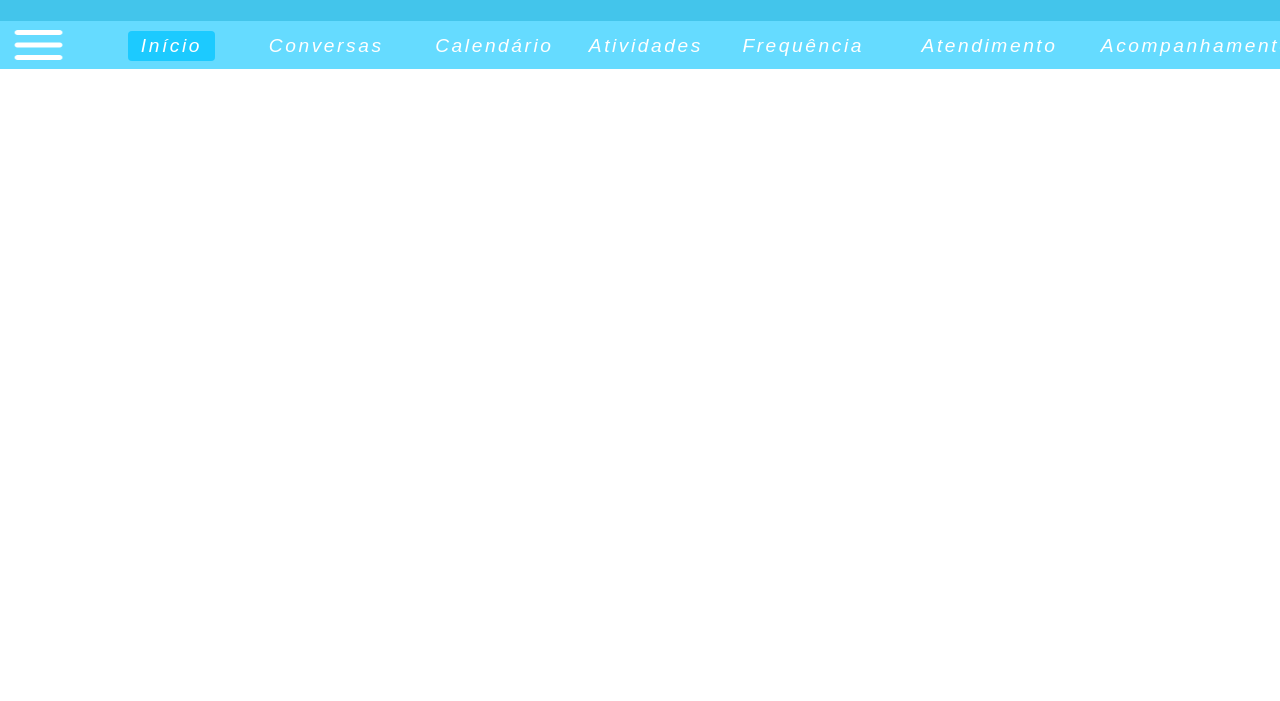
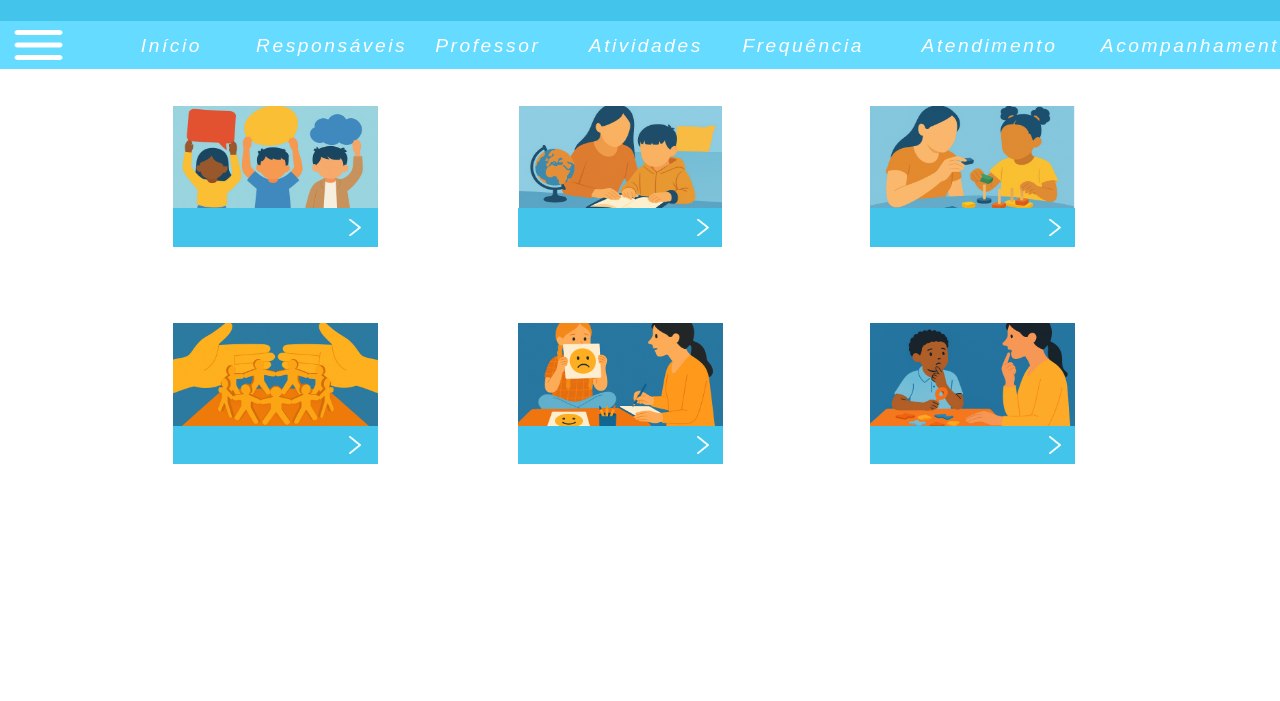
Before and after one commit to pedrohdasilva001/SEPA, a website: page HomeScreen.html in a window 1280 px wide. Shown: the part 99-800 px from the top of the page. Drawn offline with Linux system fonts and the light colour scheme.

Commit message:
Upgrades e Melhorias

```diff
--- a/HomeScreen.css
+++ b/HomeScreen.css
@@ -66,7 +66,7 @@ input:focus {
 }
 
 .user {
-    width: 3.6vw;
+    width: 3.0vw;
     height: auto;
     max-height: 7vh;
     z-index: 7;
@@ -82,7 +82,7 @@ input:focus {
     z-index: 7;
     position: fixed;
     top: 6vh;
-    left: 96vw;
+    left: 95.4vw;
 }
 
 .caixa3 {
@@ -112,15 +112,16 @@ input:focus {
     border: none;
     border-radius: 0.5vh;
     padding: 0.5vh 1vw;
+
 }
 
-.home1 { left: 10vw; background-color: #1ccaff; }
+.home1 { left: 10vw; }
 .home2 { left: 33vw; }
 .home3 { left: 45vw; }
 .home4 { left: 57vw; }
 .home5 { left: 71vw; }
 .home6 { left: 85vw; }
-.home7 { left: 20vw; }
+.home7 { left: 19vw; }
 
 .home1:hover,
 .home2:hover,
@@ -131,6 +132,7 @@ input:focus {
 .home7:hover {
     background-color: #82e0fd;
     cursor: pointer;
+    transition: background-color 0.2s ease, color 0.2s ease;
 }
 
 .threebars {
@@ -141,3 +143,115 @@ input:focus {
     top: 15.5vh;
     left: 1vw;
 }
+
+.textbg4,
+.textbg5,
+.textbg6 {
+    font: 16pt Arial;
+    font-style: italic;
+    position: fixed;
+    bottom: 0.4vw;
+    z-index: 15;
+    padding-left: 0.6vw;
+}
+.textbg1,
+.textbg2,
+.textbg3 {
+    font: 16pt Arial;
+    font-style: italic;
+    position: fixed;
+    bottom: 17.4vw;
+    left: 14vw;
+    z-index: 15;
+}
+.textbg2 {left: 41vw;
+bottom: 18vw;}
+.textbg3 {left: 68.6vw;
+bottom: 18vw;}
+
+.nextbg1,
+.nextbg2,
+.nextbg3,
+.nextbg4,
+.nextbg5,
+.nextbg6 {
+    height: 3.0vw;
+    width: 16vw;
+    font: 12pt Arial;
+    background-color: #43C5EB;
+    position: fixed;
+    top: 24.0vw;
+    transition: background-color 0.3s ease, color 0.3s ease;
+    color: white;
+
+
+
+}
+.nextbg1 {left: 13.5vw;}
+.nextbg2 {left: 40.5vw;
+width: 15.9vw;}
+.nextbg3 {left: 68vw;
+width: 15.95vw;}
+.nextbg4 {left: 13.5vw;
+top: 41vw;
+}
+.nextbg5 {left: 40.5vw;
+top: 41vw;
+}
+.nextbg6 {left: 68vw;
+top: 41vw;
+}
+.ddhs,
+.ael,
+.aepc,
+.cm,
+.cel,
+.rere {
+    height: 8vw;
+    width: 16vw;
+    z-index: 10;
+    position: fixed;
+    }
+.cel {left:13.5vw;
+top: 16vw;}
+.ael {left: 40.39vw;
+top: 16vw;}
+.cm {left: 68vw;
+top: 16vw;}
+.ddhs {left: 13.5vw;
+top: 33vw;}
+.rere {left:40.5vw;
+top: 33vw;}
+.aepc {left: 68vw;
+top: 33vw;}
+
+.nextbg1:hover,
+.nextbg2:hover,
+.nextbg3:hover,
+.nextbg4:hover,
+.nextbg5:hover,
+.nextbg6:hover {
+    background-color:#dd793b;
+    cursor: pointer;
+}
+.setadireita1,
+.setadireita2,
+.setadireita3,
+.setadireita4,
+.setadireita5,
+.setadireita6 {
+    height: 2vw;
+    width: 2.5vw;
+    z-index: 17;
+    position: fixed;
+    top:24.5vw
+}
+.setadireita1 {left: 26.5vw;}
+.setadireita2 {left: 53.7vw;}
+.setadireita3 {left: 81.2vw;}
+.setadireita4 {left: 26.5vw;
+top: 41.5vw}
+.setadireita5 {left: 53.7vw;
+top: 41.5vw}
+.setadireita6 {left: 81.2vw;
+top: 41.5vw}
--- a/HomeScreen.html
+++ b/HomeScreen.html
@@ -4,12 +4,28 @@
     <meta charset="UTF-8">
     <meta name="viewport" content="width=device-width, initial-scale=1.0">
     <title>Home</title>
+
     <link rel="stylesheet" href="HomeScreen.css">
     <link rel="stylesheet" href="logosepa.png">
     <link rel="stylesheet" href="loupe.png">
     <link rel="stylesheet" href="user.png">
     <link rel="stylesheet" href="setabaixo.png">
     <link rel="stylesheet" href="threebars.png">
+
+    <link rel="stylesheet" href="rere.png">
+    <link rel="stylesheet" href="ael.png">
+    <link rel="stylesheet" href="aepc.png">
+    <link rel="stylesheet" href="cm.png">
+    <link rel="stylesheet" href="ddhs.png">
+    <link rel="stylesheet" href="cel.png">
+
+    <link rel="stylesheet" href="setadireita.png">
+    <link rel="stylesheet" href="setadireita.png">
+    <link rel="stylesheet" href="setadireita.png">
+    <link rel="stylesheet" href="setadireita.png">
+    <link rel="stylesheet" href="setadireita.png">
+    <link rel="stylesheet" href="setadireita.png">
+
     </head>
 <body>
     <div class="caixa">
@@ -17,18 +33,52 @@
     <div class="welcome">Bem vindo, <br> Pedro Henrique! </div>
     <div class="caixa3"></div>
     </div>
+
+    <div class="nextbg1">
+        <p class="textbg1">Desenvolvimento das <br> habilidades sociais</p>
+    </div>
+    <div class="nextbg2">
+        <p class="textbg2">Alfabetização e leitura</p>
+    </div>
+    <div class="nextbg3">
+        <p class="textbg3">Cordenação motora</p>
+    </div>
+    <div class="nextbg4">
+        <p class="textbg4">Reconhecimento e <br>equilibrio emocional</p>
+    </div>
+    <div class="nextbg5">
+        <p class="textbg5">Comunicação <br>e linguagem </p>
+    </div>
+    <div class="nextbg6">
+        <p class="textbg6">Atenção e  desempenho<br> cognitivo</p>
+    </div>
+
     <button class="home1">Início</button>
-    <button class="home2">Calendário</button>
+    <button class="home2">Professor</button>
     <button class="home3">Atividades</button>
     <button class="home4">Frequência</button>
     <button class="home5">Atendimento</button>
     <button class="home6">Acompanhamento</button>
-    <button class="home7">Conversas</button>
+    <button class="home7">Responsáveis</button>
 
     <img src="logosepa.png" alt="Logo" class="logo">
     <img src="loupe.png" alt="Ícone" class="lupa">
     <img src="user.png" alt="User" class="user">
     <img src="setabaixo.png" alt="SetaBaixo" class="setabaixo">
     <img src="threebars.png" alt="3Barras" class="threebars">
+
+    <img src="ddhs.png" alt="ddhs" class="ddhs">
+    <img src="rere.png" alt="rere" class="rere">
+    <img src="cm.png" alt="cm" class="cm">
+    <img src="cel.png" alt="cel" class="cel">
+    <img src="aepc.png" alt="aepc" class="aepc">
+    <img src="ael.png" alt="ael" class="ael">
+
+    <img src="setadireita.png" alt="SetaDireita" class="setadireita1">
+    <img src="setadireita.png" alt="SetaDireita" class="setadireita2">
+    <img src="setadireita.png" alt="SetaDireita" class="setadireita3">
+    <img src="setadireita.png" alt="SetaDireita" class="setadireita4">
+    <img src="setadireita.png" alt="SetaDireita" class="setadireita5">
+    <img src="setadireita.png" alt="SetaDireita" class="setadireita6">
 </body>
 </html>
--- a/TelaInicial.css
+++ b/TelaInicial.css
@@ -108,6 +108,8 @@ input#password {
   background-color: #2ca5c9;
   box-shadow: 4px 4px 12px rgba(0, 0, 0, 0.8);
   cursor: pointer;
+  transition: background-color 0.35s ease, color 0.35s ease;
+
 }
 
 .tn3 {
```
Also changed, not shown: index.html (+1 -1 lines), ael.png (added), aepc.png (added), cel.png (added), cm.png (added), ddhs.png (added), rere.png (added), setadireita.png (added).
